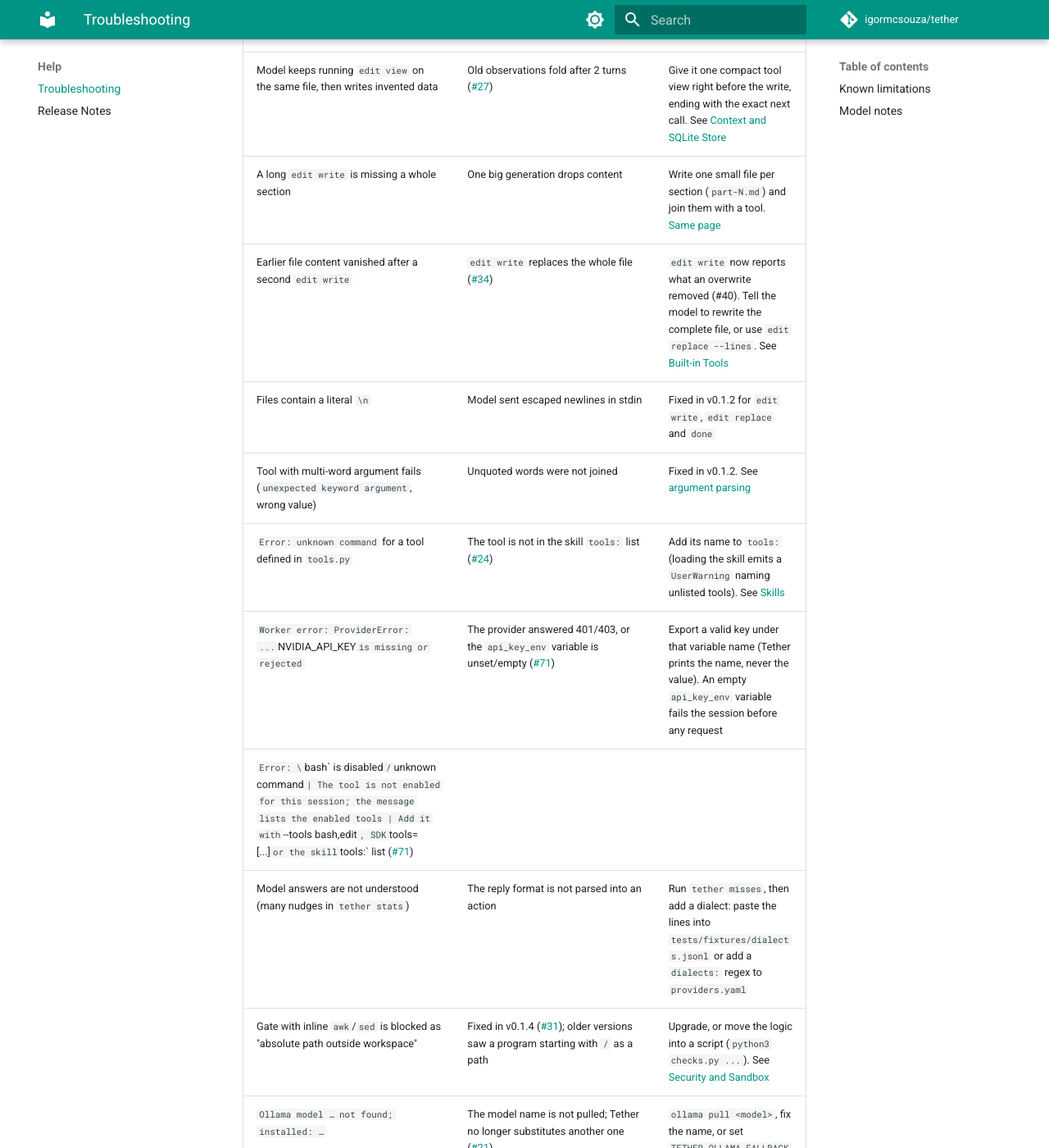
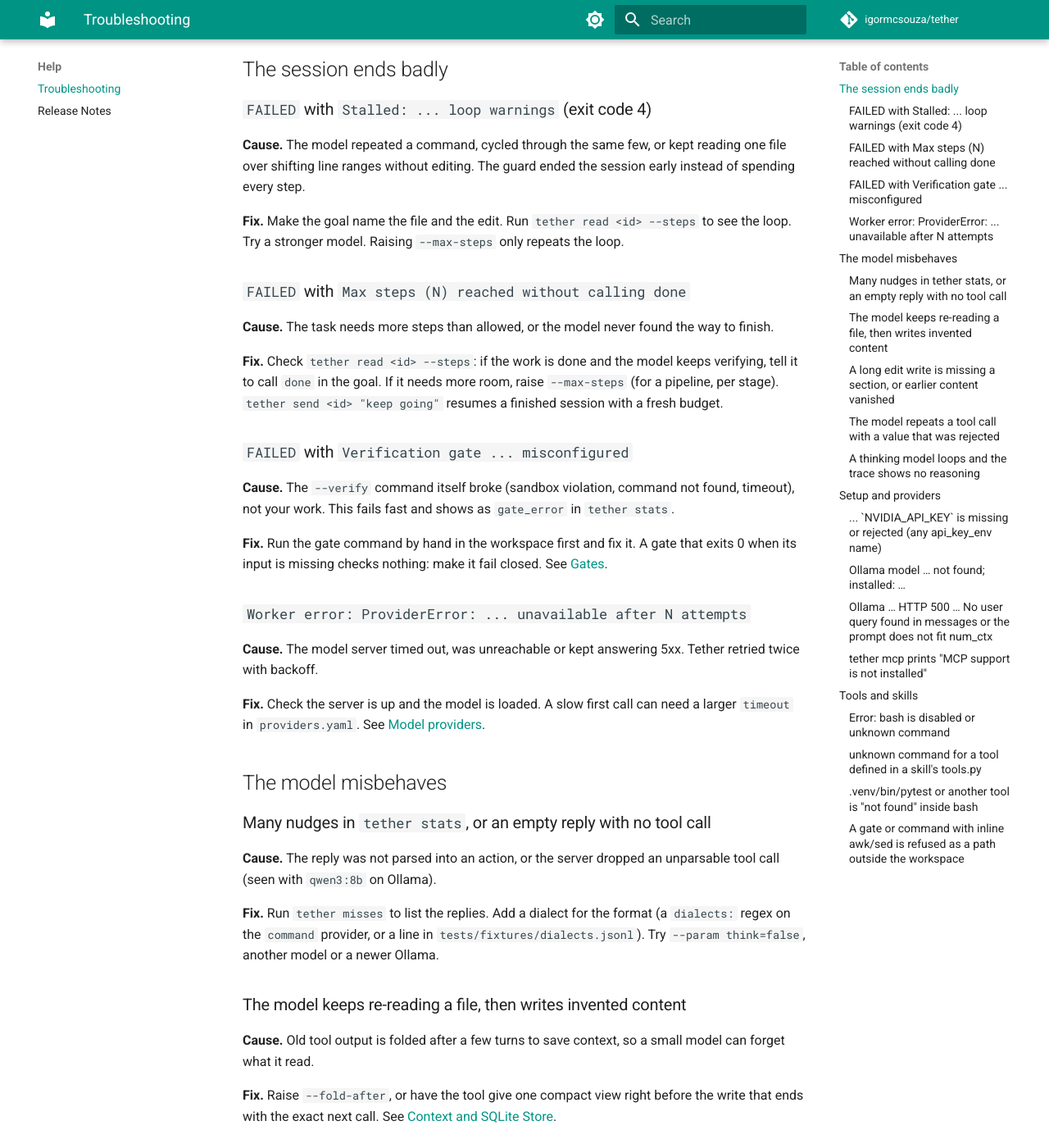
Before and after one commit to igormcsouza/tether, an MkDocs documentation site: the page built from docs/troubleshooting.md, in a window 1280 px wide and 1400 px high, scrolled down 359 px. Shown: the whole window at 82% size. Built offline with MkDocs 1.6.1 and Material for MkDocs 9.7.7, drawn with Linux system fonts in a browser that asks for light colours; comment, search, counter and statistics services are not loaded; some of the changed text lies outside the part shown.

Commit message:
docs(troubleshooting): by symptom, no issue history, known issues via the label (#153) (#161)
Docs step 6 of #150. Closes #153.

Troubleshooting rewritten as 16 entries in 4 groups (the session ends
badly / the model misbehaves / setup and providers / tools and skills),
each with a Cause and a Fix. Gone: the "Fixed in v0.1.x" rows, the
'Known limitations' list (a copy of the tracker), the single-experiment
'Model notes', and all issue numbers. Known problems link to the new
`known-issue` label (applied to #27, #32, #34, #35). Added entries that
matter now: max steps, provider timeouts, prompt larger than `num_ctx`,
tools under `$HOME` in the sandbox.

`tests/test_troubleshooting_docs.py`: no version archaeology or issue
numbers, label link present, every entry has Cause and Fix.

Checks: ruff, pytest (374, 100% coverage); docs only, no e2e/bench
delta. Strict MkDocs build runs in CI.

🤖 Generated with [Claude Code](https://claude.com/claude-code)

Co-authored-by: Claude Sonnet 5.5 <noreply@anthropic.com>

```diff
--- a/docs/release-notes.md
+++ b/docs/release-notes.md
@@ -4,6 +4,7 @@
 
 ### Docs
 
+- Troubleshooting is now organised by what you see (the session ends badly, the model misbehaves, setup and providers, tools and skills), each entry with a cause and a fix, and without version history. Problems that are known and not fixed yet are on GitHub under the `known-issue` label (#153).
 - The site is organised by what you want to do: Start here, Guides, Concepts, Reference, Help. Every page opens with who it is for and what you can do after reading it. The contributor pages (golden traces, e2e, releasing) moved out of the user site into `CONTRIBUTING.md` in the repository (#151).
 
 ## v0.2.8 (2026-10-25)
--- a/docs/troubleshooting.md
+++ b/docs/troubleshooting.md
@@ -2,41 +2,114 @@
 
 *For: when something does not work. Find your symptom, read the cause, apply the fix.*
 
-Symptom, cause, fix. Most entries come from building the [course-builder example](https://github.com/igormcsouza/tether/tree/main/examples/course) on small local models.
+Entries are grouped by what you see. For problems that are known and not fixed yet, see the [known issues](https://github.com/igormcsouza/tether/issues?q=is%3Aissue+is%3Aopen+label%3Aknown-issue) on GitHub. To see what a session actually did, start with `tether read <id> --steps` and `tether stats`.
 
-| Symptom | Cause | Fix |
-|---|---|---|
-| Model keeps running `edit view` on the same file, then writes invented data | Old observations fold after 2 turns ([#27](https://github.com/igormcsouza/tether/issues/27)) | Give it one compact tool view right before the write, ending with the exact next call. See [Context and SQLite Store](reference/context-and-store.md#observation-folding-and-small-models) |
-| A long `edit write` is missing a whole section | One big generation drops content | Write one small file per section (`part-N.md`) and join them with a tool. [Same page](reference/context-and-store.md#observation-folding-and-small-models) |
-| Earlier file content vanished after a second `edit write` | `edit write` replaces the whole file ([#34](https://github.com/igormcsouza/tether/issues/34)) | `edit write` now reports what an overwrite removed (#40). Tell the model to rewrite the complete file, or use `edit replace --lines`. See [Built-in Tools](tutorial/built-in-tools.md#example-course-builder) |
-| Files contain a literal `\n` | Model sent escaped newlines in stdin | Fixed in v0.1.2 for `edit write`, `edit replace` and `done` |
-| Tool with multi-word argument fails (`unexpected keyword argument`, wrong value) | Unquoted words were not joined | Fixed in v0.1.2. See [argument parsing](tutorial/sdk-and-custom-tools.md#argument-parsing-v012) |
-| `Error: unknown command` for a tool defined in `tools.py` | The tool is not in the skill `tools:` list ([#24](https://github.com/igormcsouza/tether/issues/24)) | Add its name to `tools:` (loading the skill emits a `UserWarning` naming unlisted tools). See [Skills](tutorial/skills.md#tools-py-and-the-tools-list) |
-| `Worker error: ProviderError: ... `NVIDIA_API_KEY` is missing or rejected` | The provider answered 401/403, or the `api_key_env` variable is unset/empty ([#71](https://github.com/igormcsouza/tether/issues/71)) | Export a valid key under that variable name (Tether prints the name, never the value). An empty `api_key_env` variable fails the session before any request |
-| `Error: \`bash\` is disabled` / `unknown command` | The tool is not enabled for this session; the message lists the enabled tools | Add it with `--tools bash,edit`, SDK `tools=[...]` or the skill `tools:` list ([#71](https://github.com/igormcsouza/tether/issues/71)) |
-| Model answers are not understood (many nudges in `tether stats`) | The reply format is not parsed into an action | Run `tether misses`, then add a dialect: paste the lines into `tests/fixtures/dialects.jsonl` or add a `dialects:` regex to `providers.yaml` |
-| Gate with inline `awk`/`sed` is blocked as "absolute path outside workspace" | Fixed in v0.1.4 ([#31](https://github.com/igormcsouza/tether/issues/31)); older versions saw a program starting with `/` as a path | Upgrade, or move the logic into a script (`python3 checks.py ...`). See [Security and Sandbox](tutorial/security-and-sandbox.md#example-awksed-programs-that-start-with) |
-| `Ollama model … not found; installed: …` | The model name is not pulled; Tether no longer substitutes another one ([#21](https://github.com/igormcsouza/tether/issues/21)) | `ollama pull <model>`, fix the name, or set `TETHER_OLLAMA_FALLBACK=1` to opt in to a substitute |
-| `tether mcp` prints "MCP support is not installed" | The optional extra is missing | `pip install "tether-sdk[mcp]"`. See [Use Tether Inside Your Harness](tutorial/agent-interface.md) |
-| Gate exits 0 although work is missing | Missing input file means nothing to check | Make the gate fail closed. See [Gates](tutorial/workflows-and-telemetry.md#gates) |
-| Session `FAILED` with `Verification gate ... misconfigured` | The gate itself errored (sandbox violation, command not found, timeout), not your work; it fails fast and shows as `gate_error` in `tether stats` | Fix the gate command and run it by hand first |
-| Model repeats a tool call with a rejected value | Gate or tool message says what failed, not what to do | Return the valid options and the next call in the message. See [Custom Tools](tutorial/sdk-and-custom-tools.md#example-course-builder) |
-| A pipe-delimited file gets extra or shifted columns | A delimiter (` | `) appeared inside a value | Sanitize values in the tool that writes the file |
-| Session `FAILED` as `Stalled: ... loop warnings` (exit 4) | The model repeated a command, cycled, or kept reading one file over shifting ranges without editing; the guard ended it early | Make the goal name the file and the edit, `tether read <id> --steps` to see the loop, try a stronger model, or raise nothing: more steps would only repeat it |
-| `Ollama … HTTP 500 … No user query found in messages` / `the prompt does not fit num_ctx` | The real prompt (code and test output count 1.3-1.5 tokens per 4 chars) outgrew `num_ctx`, so Ollama dropped the goal message and the chat template refused ([#145](https://github.com/igormcsouza/tether/issues/145)). Tether now retries once with `num_ctx` doubled (up to 4x) and keeps the larger window | If it still fails, lower `--context-tokens` or use a model with a bigger window |
-| A model sends an empty reply with no tool call (e.g. `qwen3:8b` on Ollama) | Ollama dropped an unparsable tool call, so tether sees an empty message and nudges | Try `--param think=false`, another model or a newer Ollama; `tether misses` lists the replies |
-| Pipeline stage ends "Max steps reached" | `max_steps` too small for the work ([#35](https://github.com/igormcsouza/tether/issues/35)) | Raise `max_steps` (pipeline or stage), or re-run the stage's skill by hand. See [Pipelines](tutorial/workflows-and-telemetry.md#pipelines) |
-| A thinking model loops and the trace shows no reasoning | Reasoning is not recorded ([#32](https://github.com/igormcsouza/tether/issues/32)) | Inspect the commands with the [telemetry query](tutorial/workflows-and-telemetry.md#telemetry); try a non-thinking model |
+## The session ends badly
 
-## Known limitations
+### `FAILED` with `Stalled: ... loop warnings` (exit code 4)
 
-- [#24](https://github.com/igormcsouza/tether/issues/24) skill `tools.py` tools must also be listed in `tools:` (a `UserWarning` is emitted at load otherwise).
-- [#27](https://github.com/igormcsouza/tether/issues/27) observation folding hurts small models.
-- [#32](https://github.com/igormcsouza/tether/issues/32) model reasoning is not in the trace.
-- [#33](https://github.com/igormcsouza/tether/issues/33) gate infrastructure errors count toward the 3-failure abort.
-- [#34](https://github.com/igormcsouza/tether/issues/34) no `edit append`.
-- [#35](https://github.com/igormcsouza/tether/issues/35) no pipeline resume; one `max_steps` for the whole pipeline unless set per stage.
+**Cause.** The model repeated a command, cycled through the same few, or kept reading one file over shifting line ranges without editing. The guard ended the session early instead of spending every step.
 
-## Model notes
+**Fix.** Make the goal name the file and the edit. Run `tether read <id> --steps` to see the loop. Try a stronger model. Raising `--max-steps` only repeats the loop.
 
-In this experiment `gemma4:e4b` needed much more scaffolding (numbered-candidate tools, joined views, tight gates) than `qwen3.5:9b`. These were single runs on a small sample, so treat this as an observation, not a benchmark.
+### `FAILED` with `Max steps (N) reached without calling done`
+
+**Cause.** The task needs more steps than allowed, or the model never found the way to finish.
+
+**Fix.** Check `tether read <id> --steps`: if the work is done and the model keeps verifying, tell it to call `done` in the goal. If it needs more room, raise `--max-steps` (for a pipeline, per stage). `tether send <id> "keep going"` resumes a finished session with a fresh budget.
+
+### `FAILED` with `Verification gate ... misconfigured`
+
+**Cause.** The `--verify` command itself broke (sandbox violation, command not found, timeout), not your work. This fails fast and shows as `gate_error` in `tether stats`.
+
+**Fix.** Run the gate command by hand in the workspace first and fix it. A gate that exits 0 when its input is missing checks nothing: make it fail closed. See [Gates](tutorial/workflows-and-telemetry.md#gates).
+
+### `Worker error: ProviderError: ... unavailable after N attempts`
+
+**Cause.** The model server timed out, was unreachable or kept answering 5xx. Tether retried twice with backoff.
+
+**Fix.** Check the server is up and the model is loaded. A slow first call can need a larger `timeout` in `providers.yaml`. See [Model providers](reference/providers.md#entry-settings).
+
+## The model misbehaves
+
+### Many nudges in `tether stats`, or an empty reply with no tool call
+
+**Cause.** The reply was not parsed into an action, or the server dropped an unparsable tool call (seen with `qwen3:8b` on Ollama).
+
+**Fix.** Run `tether misses` to list the replies. Add a dialect for the format (a `dialects:` regex on the `command` provider, or a line in `tests/fixtures/dialects.jsonl`). Try `--param think=false`, another model or a newer Ollama.
+
+### The model keeps re-reading a file, then writes invented content
+
+**Cause.** Old tool output is folded after a few turns to save context, so a small model can forget what it read.
+
+**Fix.** Raise `--fold-after`, or have the tool give one compact view right before the write that ends with the exact next call. See [Context and SQLite Store](reference/context-and-store.md#observation-folding-and-small-models).
+
+### A long `edit write` is missing a section, or earlier content vanished
+
+**Cause.** One very long generation can drop content, and `edit write` replaces the whole file (it reports what an overwrite removed).
+
+**Fix.** Write one small file per section and join them with a tool, rewrite the complete file, or use `edit replace` for a range. See [Built-in Tools](tutorial/built-in-tools.md#example-course-builder).
+
+### The model repeats a tool call with a value that was rejected
+
+**Cause.** The tool or gate said what failed but not what to do.
+
+**Fix.** Return the valid options and the next call in the message. See [Custom tools](tutorial/sdk-and-custom-tools.md#example-course-builder).
+
+### A thinking model loops and the trace shows no reasoning
+
+**Cause.** The model's reasoning is not recorded in the trace.
+
+**Fix.** Inspect the commands with the [telemetry query](tutorial/workflows-and-telemetry.md#telemetry), or try a non-thinking model.
+
+## Setup and providers
+
+### `...` `` `NVIDIA_API_KEY` `` `is missing or rejected` (any `api_key_env` name)
+
+**Cause.** The provider answered 401/403, or the variable named by `api_key_env` is unset or empty. Tether prints the name, never the value.
+
+**Fix.** Export a valid key under that name. An empty variable fails the session before any request is sent.
+
+### `Ollama model … not found; installed: …`
+
+**Cause.** The model name is not pulled. Tether does not substitute another model unless you ask it to.
+
+**Fix.** `ollama pull <model>`, fix the name, or set `TETHER_OLLAMA_FALLBACK=1` to opt in to a substitute.
+
+### `Ollama … HTTP 500 … No user query found in messages` or `the prompt does not fit num_ctx`
+
+**Cause.** The real prompt (code and test output run 1.3-1.5 tokens per 4 characters) outgrew `num_ctx`, so Ollama dropped the goal message and the chat template refused. Tether retries once with `num_ctx` doubled (up to 4x) and keeps the larger window.
+
+**Fix.** If it still fails, lower `--context-tokens` or use a model with a bigger context window.
+
+### `tether mcp` prints "MCP support is not installed"
+
+**Cause.** The optional extra is missing.
+
+**Fix.** `pip install "tether-sdk[mcp]"`. See [Use Tether Inside Your Harness](tutorial/agent-interface.md).
+
+## Tools and skills
+
+### `Error: bash is disabled` or `unknown command`
+
+**Cause.** The tool is not enabled for this session. The message lists the tools that are.
+
+**Fix.** Add it with `--tools bash,edit`, the SDK `tools=[...]` or the skill `tools:` list.
+
+### `unknown command` for a tool defined in a skill's `tools.py`
+
+**Cause.** A skill's own tools are opt-in like any other: the tool must also be listed in the skill's `tools:`. Loading the skill emits a `UserWarning` naming the unlisted ones.
+
+**Fix.** Add its name to `tools:`. See [Skills](tutorial/skills.md#tools-py-and-the-tools-list).
+
+### `.venv/bin/pytest` or another tool is "not found" inside `bash`
+
+**Cause.** The sandbox hides your home directory. Tools on `PATH` under `$HOME` and a workspace virtualenv's interpreter are re-exposed read-only; anything else under `$HOME` is not visible.
+
+**Fix.** Put the tool on `PATH`, or inside the workspace. See [Security and Sandbox](tutorial/security-and-sandbox.md).
+
+### A gate or command with inline `awk`/`sed` is refused as a path outside the workspace
+
+**Cause.** With no kernel sandbox (`bwrap`) available, tether checks commands by text and can mistake a program that starts with `/` for a path.
+
+**Fix.** Install `bwrap` (the kernel enforces the boundary instead), or move the logic into a script. See [Security and Sandbox](tutorial/security-and-sandbox.md#example-awksed-programs-that-start-with).
```
Also changed, not shown: 1 other file.
